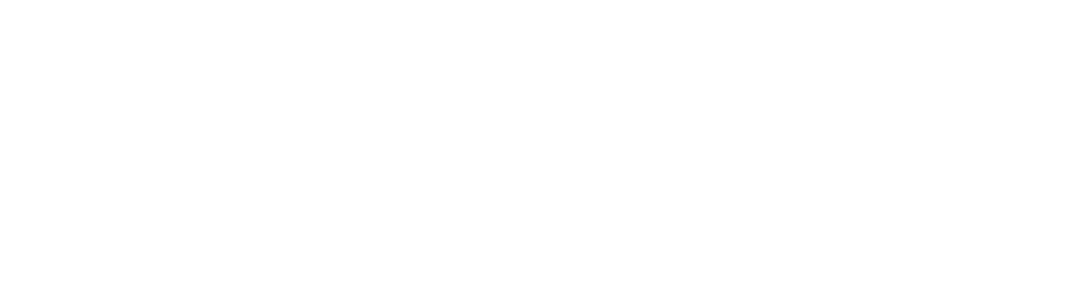
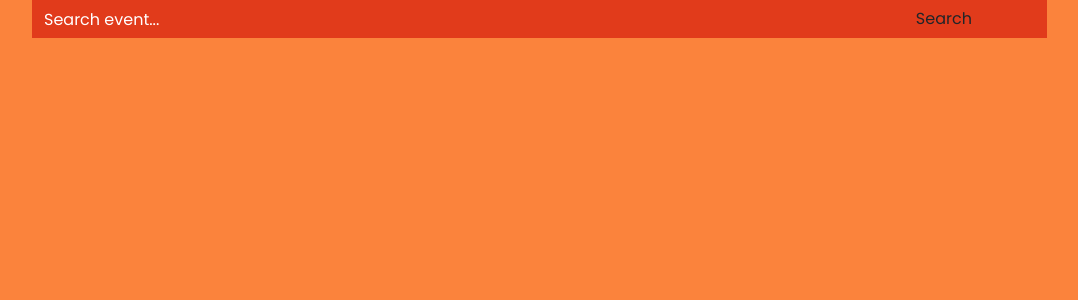
Before and after one commit to StYoukii/project, an Angular app: page / in a window 1280 px wide. Shown: the top 300 px of the page, without its empty margins (148-1226 px from the left). Built offline with nearby package versions, Linux system fonts and the light colour scheme.

Commit message:
Mise en place de la première version du layout

```diff
--- a/src/app/app.component.html
+++ b/src/app/app.component.html
@@ -1 +1,16 @@
-<router-outlet></router-outlet>
+<div class="container">
+  <div class="row">
+    <div class="col-1">
+      <app-sidebar></app-sidebar>
+    </div>
+    <div class="col-11">
+      <app-search-bar></app-search-bar>
+    </div>
+  </div>
+
+  <div class="row">
+    <div class="col-12">
+      <router-outlet></router-outlet>
+    </div>
+  </div>
+</div>
--- a/src/app/app.component.less
+++ b/src/app/app.component.less
@@ -44,11 +44,3 @@
     margin: auto;
   }
 }
-
-/**
-        All
- */
-body {
-  width: 100%;
-  background-color: red;
-}
--- a/src/app/app.module.ts
+++ b/src/app/app.module.ts
@@ -6,7 +6,7 @@
 import { HttpClientModule } from '@angular/common/http';
 
 import { AppComponent } from './app.component';
-import { SidebarComponent } from './sidebar/sidebar/sidebar.component';
+import { SidebarComponent } from './sidebar/sidebar.component';
 import { ProfileComponent } from './profile/profile.component';
 import { CreateProfileComponent } from './profile/create-profile/create-profile.component';
 import { LoggedComponent } from './home/logged/logged.component';
--- a/src/app/search-bar/search-bar.component.html
+++ b/src/app/search-bar/search-bar.component.html
@@ -1,8 +1,10 @@
 <div id="app-search-bar">
   <div class="row">
-    <div class="col-lg-10">
-      <input type="text" placeholder="Search event..." required="required">
-      <button type="submit">Search</button>
+    <div class="col-10">
+      <input class="form-control" type="text" placeholder="Search event..." required="required">
+    </div>
+    <div class="col-2">
+      <button class="btn" type="submit">Search</button>
     </div>
   </div>
 </div>
--- a/src/app/search-bar/search-bar.component.less
+++ b/src/app/search-bar/search-bar.component.less
@@ -1,5 +1,25 @@
 #app-search-bar {
+  background-color: #e13b1b;
+
   input {
     border: none;
+    background-color: inherit;
+
+    &::placeholder { /* Chrome, Firefox, Opera, Safari 10.1+ */
+      color: #ffffff;
+      opacity: 1; /* Firefox */
+    }
+
+    &:-ms-input-placeholder { /* Internet Explorer 10-11 */
+      color: red;
+    }
+
+    &::-ms-input-placeholder { /* Microsoft Edge */
+      color: red;
+    }
+  }
+
+  button {
+
   }
 }
--- /dev/null
+++ b/src/app/sidebar/sidebar.component.html
@@ -0,0 +1,24 @@
+<div id="app-sidebar">
+  <!-- Icone utilisateur -->
+  <div>
+
+  </div>
+
+  <div class="d-none">
+    <!-- Import du composant profil -->
+
+    <!-- Import du composant menu -->
+    <nav>
+      <h3>Events</h3>
+      <ul>
+        <li><a [routerLink]="['/new-event']">New event</a></li>
+        <li><a [routerLink]="['/my-events']">My events</a></li>
+      </ul>
+      <h3>Settings</h3>
+      <ul>
+        <li><a [routerLink]="['/profile']">Profile</a></li>
+        <li><a [routerLink]="['/settings']">Settings</a></li>
+      </ul>
+    </nav>
+  </div>
+</div>
--- /dev/null
+++ b/src/app/sidebar/sidebar.component.less
@@ -0,0 +1,3 @@
+#app-sidebar {
+  background-color: #e13b1b;
+}
--- a/src/app/sidebar/sidebar/sidebar.component.ts
+++ b/src/app/sidebar/sidebar.component.ts
@@ -3,7 +3,7 @@
 @Component({
   selector: 'app-sidebar',
   templateUrl: './sidebar.component.html',
-  styleUrls: ['./sidebar.component.css']
+  styleUrls: ['./sidebar.component.less']
 })
 export class SidebarComponent implements OnInit {
 
--- a/src/app/sidebar/sidebar/sidebar.component.html
+++ /dev/null
@@ -1,16 +0,0 @@
-<div id="app-sidebar-sidebar">
-
-  <!-- Import du composant profil -->
-
-  <!-- Import du composant menu -->
-  <nav>
-    <h3>Events</h3>
-    <a [routerLink]="['/new-event']">New event</a>
-    <a [routerLink]="['/my-events']">My events</a>
-
-    <h3></h3>
-    <a [routerLink]="['/profile']">Profile</a>
-    <a [routerLink]="['/settings']">Settings</a>
-
-  </nav>
-</div>
--- a/src/app/user/user.component.html
+++ b/src/app/user/user.component.html
@@ -1,5 +1,4 @@
-<div class="container">
-  <h1>USer List</h1>
+<h1>Users List</h1>
 <table class="table">
   <thead>
   <tr>
@@ -16,4 +15,3 @@
   </tr>
   </tbody>
 </table>
-</div>
--- a/src/styles.css
+++ b/src/styles.css
@@ -63,6 +63,7 @@
 
 body {
   font-family: Poppins;
+  background-color: #fb833c;
 }
 
 h1 {
@@ -95,5 +96,17 @@
 }
 
 a {
-  color: #FFFFFF;
+
 }
+
+ul {
+
+}
+
+ol {
+
+}
+
+li {
+
+}
```
Also changed, not shown: src/app/sidebar/sidebar/sidebar.component.css (deleted), 1 other file (tests, documents, lock files or other folders). Lines whose indentation alone changed are shown as unchanged.
